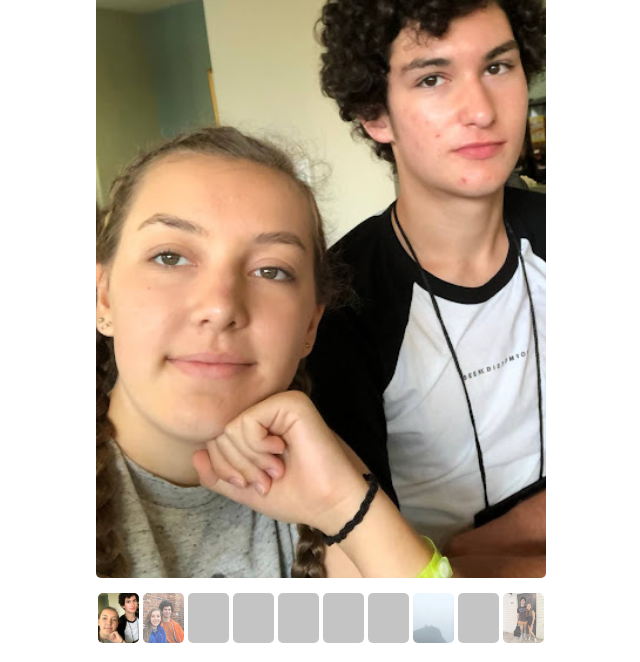
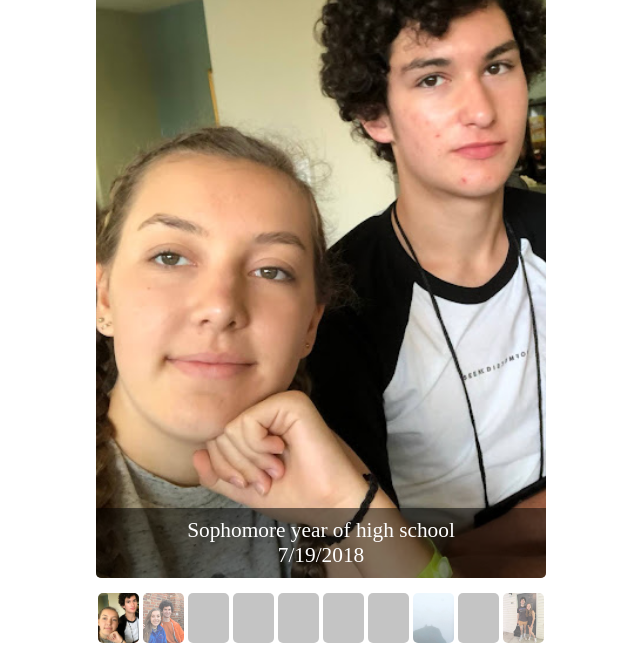
Before and after one commit to nolan-hamel/sophie-nolan-website, a plain HTML site: page index.html in a window 1280 px wide. Both pictures are taken after a click on the picture 437 px from the left and 756 px from the top of the page. Shown: the part 138-800 px from the top of the page, without its empty margins (319-959 px from the left). Drawn offline with Linux system fonts and the light colour scheme; grey boxes are pictures that could not be loaded; a web font is replaced by a local one.

Commit message:
add captions to images

```diff
--- a/index.html
+++ b/index.html
@@ -73,6 +73,7 @@
     <h1>Our Story</h1>
     <div class="timeline">
       <div id="timeline-images"></div>
+      <div id="timeline-captions"></div>
     </div>
     <div class="timeline-thumbnails">
       <div id="timeline-image-thumbnails"></div>
@@ -115,16 +116,31 @@
 <script>
 
   let timeline_image_urls = ["public/timeline_1.jpeg", "public/timeline_2.jpeg", "public/timeline_3.png", "public/timeline_4.png", "public/timeline_5.png", "public/timeline_6.png", "public/timeline_7.png", "public/timeline_8.png", "public/timeline_9.png", "public/timeline_10.jpeg"];
+  let caption_texts = [
+    "Sophomore year of high school\n7/19/2018",
+    "Junior year of high school\n4/26/2019",
+    "Our first date\n6/1/2020",
+    "High school graduation\n6/5/2020",
+    "Freshman year at Clemson\n6/23/2020",
+    "Roan Mountain, TN\nOur future wedding location\n3/13/2021",
+    "Clemson graduation\n5/12/2023",
+    "Nolan proposes on God's Thumb\n5/17/2023",
+    "Engagement Celebration in Lincoln City, OR\n5/17/2023",
+    "Moving out of first apartment together\n7/22/2023"
+  ]
 
+  let thumbnail_images = document.getElementById("timeline-image-thumbnails");
   let timeline_images = document.getElementById("timeline-images");
-  let thumbnail_images = document.getElementById("timeline-image-thumbnails");
+  let timeline_captions = document.getElementById("timeline-captions");
 
   let thumbnail_image_list = []
   let timeline_image_list = []
+  let timeline_caption_list = []
 
   let active_image_index = 0
 
   timeline_image_urls.forEach(url => {
+    // set thumbnail
     const thumbnail_image = document.createElement("img");
     thumbnail_image.src = url;
     thumbnail_image.classList.add("timeline-image-thumbnail");
@@ -134,6 +150,7 @@
     thumbnail_images.appendChild(thumbnail_image);
     thumbnail_image_list.push(thumbnail_image);
 
+    // set image
     const timeline_image = document.createElement("img");
     timeline_image.src = url;
     timeline_image.classList.add("timeline-image");
@@ -143,19 +160,34 @@
     timeline_image_list.push(timeline_image);
   });
 
+  caption_texts.forEach(caption => {
+    // set caption
+    const timeline_caption = document.createElement("p");
+    timeline_caption.innerText = caption;
+    timeline_caption.classList.add("timeline-caption");
+    if (caption == caption_texts[active_image_index]) timeline_caption.classList.add("active");
+    timeline_captions.appendChild(timeline_caption)
+    timeline_caption_list.push(timeline_caption)
+  })
+
   function set_active_image(event) {
     const image_to_activate = event.target
     // deactivate currently active
     thumbnail_image_list.forEach(image => {
       image.classList.remove("active");
-      if(image.src == image_to_activate.src) image.classList.add("active");
+      if(image.src == image_to_activate.src) {
+        active_image_index = thumbnail_image_list.indexOf(image)
+        image.classList.add("active");
+      }
     })
     timeline_image_list.forEach(image  => {
       image.classList.remove("active");
       if(image.src == image_to_activate.src) image.classList.add("active");
     })
-
-    // image_to_activate.classList.add("active");
+    timeline_caption_list.forEach(caption => {
+      caption.classList.remove("active");
+      if(caption == timeline_caption_list[active_image_index]) caption.classList.add("active");
+    })
   }
 
 </script>
--- a/style.css
+++ b/style.css
@@ -229,6 +229,32 @@ button:hover {
   transition: 400ms;
 }
 
+#timeline-captions {
+  position: absolute;
+  bottom: 0%;
+  height: fit-content;
+  width: 100%;
+  color: white;
+}
+
+.timeline-caption{
+  position: absolute;
+  bottom: 0%;
+  opacity: 0%;
+  height: fit-content;
+  width: 100%;
+  text-align: center;
+  margin-inline: 0;
+  background-color: rgba(0, 0, 0, 0.5);
+  padding-block: 10px;
+  border-bottom-left-radius: 5px;
+  border-bottom-right-radius: 5px;
+}
+
+.timeline-caption.active{
+  opacity: 100%;
+}
+
 #days-remaining {
   font-size: 25pt;
 }
```
